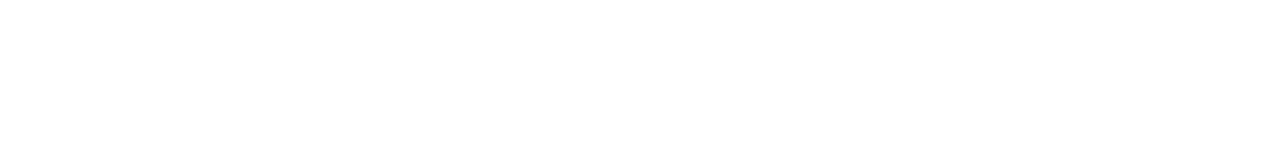
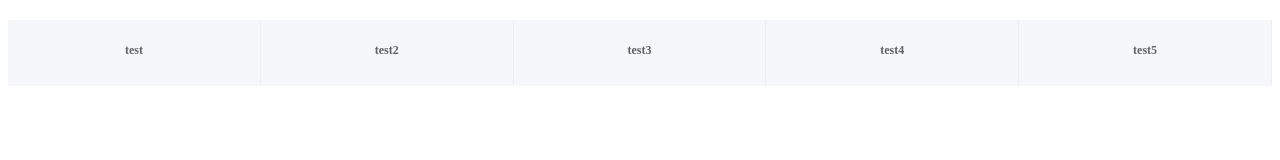
Before and after one commit to murongg/react-drag-tree-table, a React (Vite) app in the folder examples/: page / in a window 1280 px wide. Shown: the top 160 px of the page. Built offline with nearby package versions, Linux system fonts and the light colour scheme.

Commit message:
feat: table header

```diff
--- a/examples/src/App.tsx
+++ b/examples/src/App.tsx
@@ -1,6 +1,9 @@
+import { DragTreeTable } from '../../src/index'
+import { column } from './data'
 function App() {
   return (
     <div className="App">
+      <DragTreeTable column={column} resize border/>
     </div>
   )
 }
--- /dev/null
+++ b/examples/src/data.ts
@@ -0,0 +1,18 @@
+import type { DragTreeColumnProps } from '../../src/column'
+
+export const column: DragTreeColumnProps[] = [{
+  width: '20%',
+  title: 'test',
+}, {
+  width: '20%',
+  title: 'test2',
+}, {
+  width: '20%',
+  title: 'test3',
+}, {
+  width: '20%',
+  title: 'test4',
+}, {
+  width: '20%',
+  title: 'test5',
+}]
--- a/package.json
+++ b/package.json
@@ -62,6 +62,7 @@
     "@types/react-dom": "^18.0.0",
     "@vitejs/plugin-react": "^1.3.0",
     "bumpp": "^7.1.1",
+    "classnames": "^2.3.1",
     "eslint": "^8.13.0",
     "esno": "^0.14.1",
     "less": "^4.1.2",
--- /dev/null
+++ b/src/column.less
@@ -0,0 +1,23 @@
+.tree-column {
+  position: relative;
+  padding: 12px 12px;
+  min-width: 60px;
+  text-align: center;
+  overflow: hidden;
+  text-overflow: ellipsis;
+  white-space: nowrap;
+  box-sizing: border-box;
+
+  &.border {
+    border-right: 1px solid #eee;
+  }
+}
+
+.resize-line {
+  position: absolute;
+  top: 0;
+  right: -3px;
+  width: 6px;
+  height: 100%;
+  cursor: col-resize;
+}
--- /dev/null
+++ b/src/column.tsx
@@ -0,0 +1,22 @@
+/* eslint-disable react/prop-types */
+import classnames from 'classnames'
+import './column.less'
+
+export interface DragTreeColumnProps {
+  width: number | string
+  title?: string
+  flex?: number
+  border?: boolean
+  children?: any
+}
+
+export const DragTreeColumn: React.FC<DragTreeColumnProps> = ({ children, width, flex, border }) => {
+  return (
+    <div className={classnames('tree-column', `${border ? 'border' : ''}`)} style={{
+      width: typeof width === 'number' ? `${width}px` : width,
+      flex,
+    }}>
+      {children}
+    </div>
+  )
+}
--- a/src/index.ts
+++ b/src/index.ts
@@ -1,2 +1,2 @@
-export const one = 1
-export const two = 2
+export * from './table'
+export * from './column'
--- /dev/null
+++ b/src/table.less
@@ -0,0 +1,59 @@
+.drag-tree-table {
+  position: relative;
+  margin: 20px 0;
+  color: #606266;
+  font-size: 12px;
+
+  &.border {
+    border: 1px solid #eee;
+    border-right: none;
+  }
+}
+
+.drag-line {
+  position: absolute;
+  top: 0;
+  left: -1000px;
+  height: 100%;
+  width: 1px;
+  background: #ccc;
+}
+
+.drag-tree-table-header {
+  display: flex;
+  // padding: 15px 10px;
+  background: #f5f7fa;
+  height: 66px;
+  line-height: 36px;
+  box-sizing: border-box;
+  font-weight: 600;
+
+  .align-left {
+    text-align: left;
+  }
+
+  .align-right {
+    text-align: right;
+  }
+
+  .align-center {
+    text-align: center;
+  }
+
+  .tree-column {
+    user-select: none;
+  }
+}
+
+.tree-icon-hidden {
+  visibility: hidden;
+}
+
+.is-draging .tree-row:hover {
+  background: transparent !important;
+}
+
+.tree-row {
+  background-color: rgba(64, 158, 255, 0);
+  transition: background-color 0.5s linear;
+}
--- /dev/null
+++ b/src/table.tsx
@@ -0,0 +1,70 @@
+/* eslint-disable react/prop-types */
+import classnames from 'classnames'
+import React, { useRef, useState } from 'react'
+import type { DragTreeColumnProps } from './column'
+import { DragTreeColumn } from './column'
+import './table.less'
+
+export interface DragTreeTableProps {
+  data?: Record<string, any>
+  column: DragTreeColumnProps[]
+  isdraggable?: boolean
+  onDrag?: () => void
+  fixed?: string | boolean
+  height?: string | number
+  border?: boolean
+  onlySameLevelCanDrag?: string
+  hightRowChange?: string
+  resize?: boolean
+  beforeDragOver?: Function
+}
+
+export const DragTreeTable: React.FC<DragTreeTableProps> = ({ column, resize, border }) => {
+  const tableRef = useRef<HTMLDivElement | null>(null)
+  const [mouse, setMouse] = useState({
+    status: 0,
+    startX: 0,
+    curColWidth: 0,
+    curIndex: 0,
+  })
+
+  const mousedown = (index: number, event: any) => {
+    const startX = event.target.getBoundingClientRect().x
+    const curColWidth = event?.target?.parentElement.offsetWidth
+    setMouse({
+      ...mouse,
+      status: 1,
+      startX,
+      curIndex: index,
+      curColWidth,
+    })
+  }
+
+  return (
+    <div className="drag-tree-table" ref={tableRef}>
+      <div
+        className={classnames('drag-tree-table-header')}
+      >
+        {
+          column.map((col, index) => {
+            return (
+              <DragTreeColumn
+                width={col.width}
+                flex={col.flex}
+                border={border}
+                key={index}
+              >
+                {col.children || col.title}
+                <div
+                  className="resize-line"
+                  onMouseDown={$event => mousedown(index, $event)}
+                  style={{ display: resize ? '' : 'none' }}
+                > </div>
+              </DragTreeColumn>
+            )
+          })
+        }
+      </div>
+    </div >
+  )
+}
```
Also changed, not shown: 1 other file (tests, documents, lock files or other folders).
